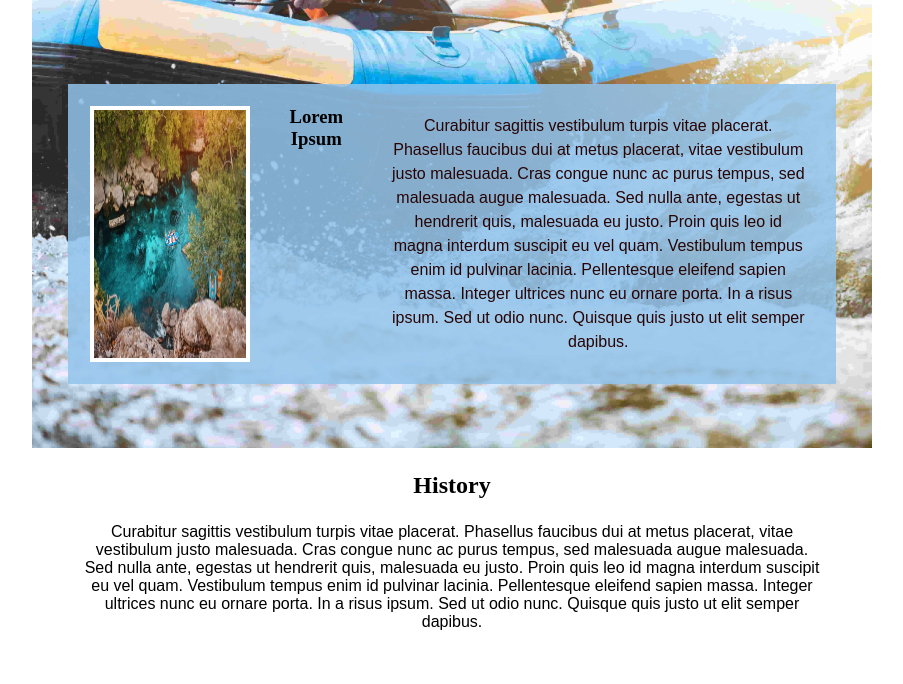
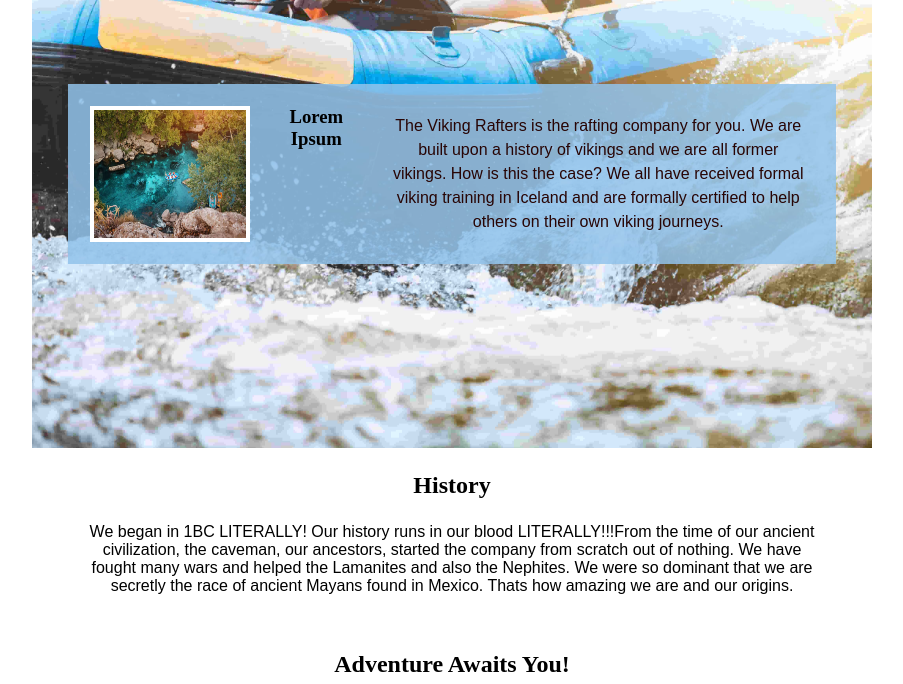
Before and after one commit to wisebluefox/wdd130, a plain HTML site: page wwr/about.html in a window 1280 px wide. Shown: the part 436-1120 px from the top of the page, without its empty margins (188-1091 px from the left). Drawn offline with Linux system fonts and the light colour scheme.

Commit message:
text updates

```diff
--- a/wwr/about.html
+++ b/wwr/about.html
@@ -41,34 +41,22 @@
             <article>
                 <img src="images/rafting2.webp" alt="beauty rafting shot">
                 <h3> Lorem Ipsum</h3>
-                <p> Curabitur sagittis vestibulum turpis vitae placerat. Phasellus faucibus dui at metus placerat,
-                    vitae
-                    vestibulum justo
-                    malesuada. Cras congue nunc ac purus tempus, sed malesuada augue malesuada. Sed nulla ante,
-                    egestas
-                    ut hendrerit quis,
-                    malesuada eu justo. Proin quis leo id magna interdum suscipit eu vel quam. Vestibulum tempus
-                    enim id
-                    pulvinar lacinia.
-                    Pellentesque eleifend sapien massa. Integer ultrices nunc eu ornare porta. In a risus ipsum. Sed
-                    ut
-                    odio nunc. Quisque
-                    quis justo ut elit semper dapibus.</p>
+                <p> The Viking Rafters is the rafting company for you. We are built upon a history of vikings and we are all former vikings.
+                    How is this the case? We all have received formal viking training in Iceland and are formally certified to help others on
+                    their own viking journeys.
+                </p>
             </article>
 
         </div>
 
         <section>
             <h2>History</h2>
-            <p class="history">Curabitur sagittis vestibulum turpis vitae placerat. Phasellus faucibus dui at metus placerat, vitae
-                vestibulum justo
-                malesuada. Cras congue nunc ac purus tempus, sed malesuada augue malesuada. Sed nulla ante, egestas ut
-                hendrerit quis,
-                malesuada eu justo. Proin quis leo id magna interdum suscipit eu vel quam. Vestibulum tempus enim id
-                pulvinar lacinia.
-                Pellentesque eleifend sapien massa. Integer ultrices nunc eu ornare porta. In a risus ipsum. Sed ut odio
-                nunc. Quisque
-                quis justo ut elit semper dapibus.</p>
+            <p class="history">
+                We began in 1BC LITERALLY! Our history runs in our blood LITERALLY!!!From the time of our ancient civilization,
+                the caveman, our ancestors, started the company from scratch out of nothing. We have fought many wars and helped the Lamanites
+                and also the Nephites. We were so dominant that we are secretly the race of ancient Mayans found in Mexico. Thats how amazing
+                we are and our origins.
+            </p>
         </section>
 
         <section>
```
